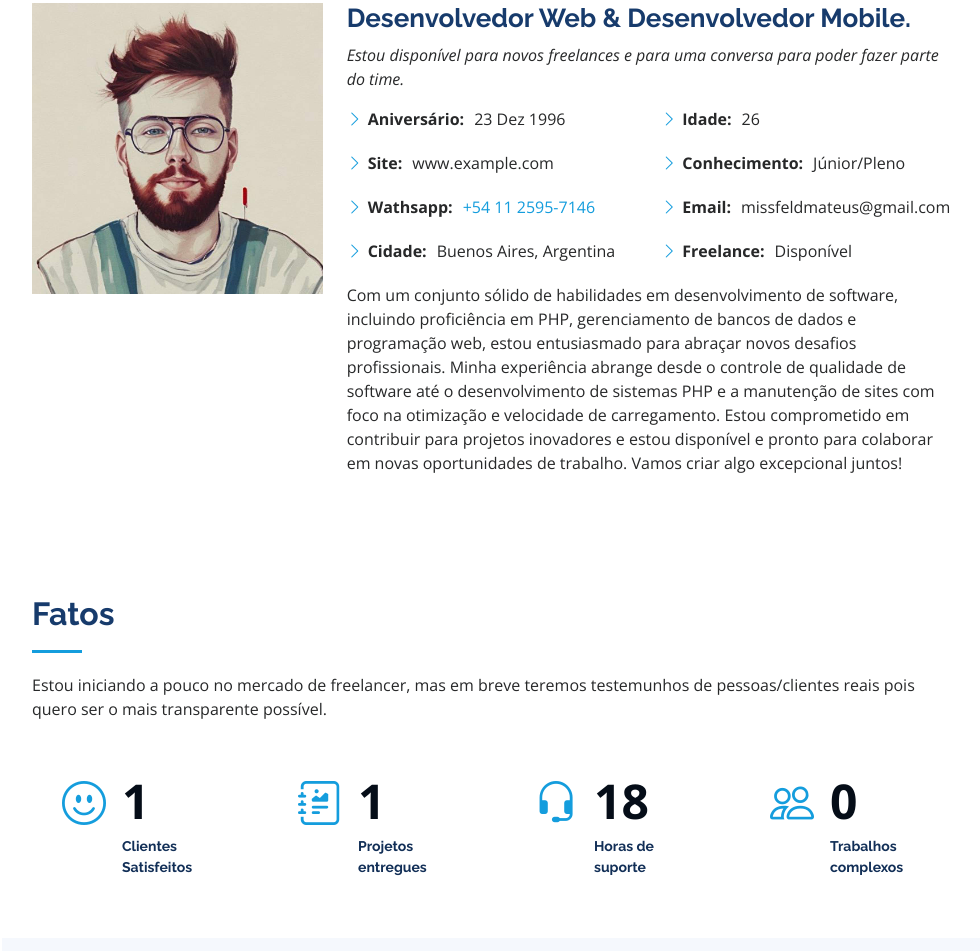
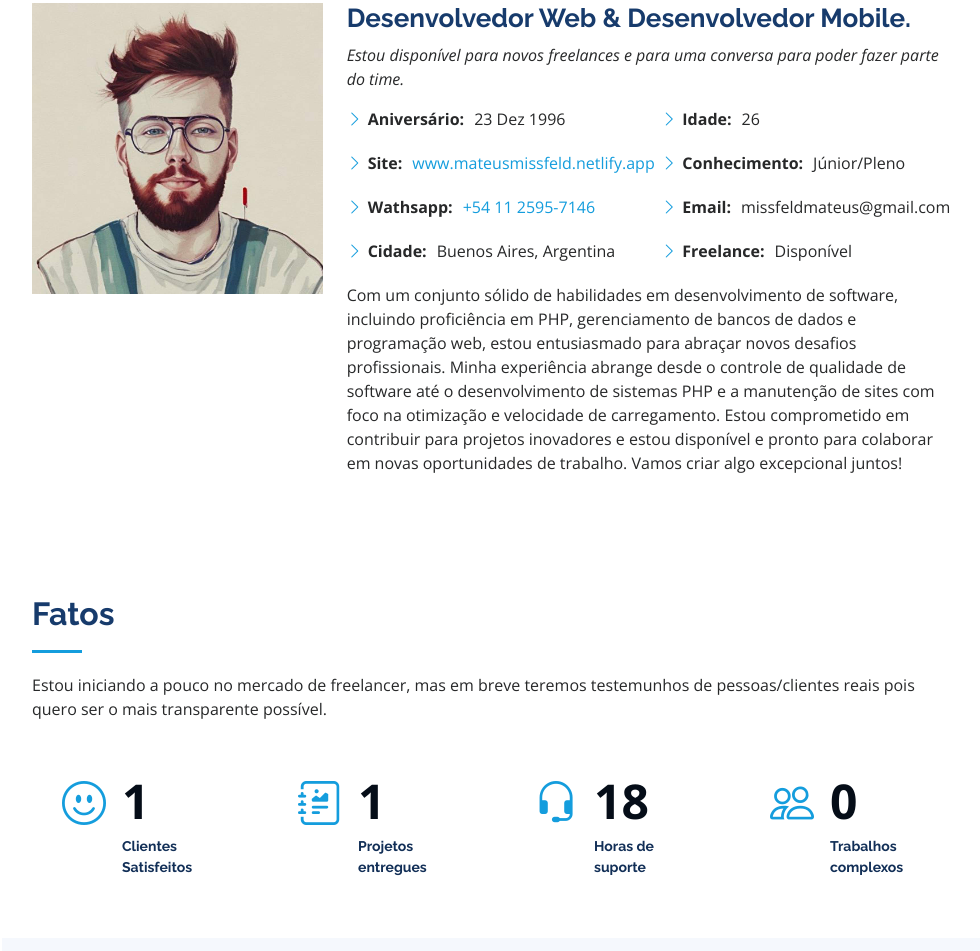
Before and after one commit to missfeld8/portfolio, a plain HTML site: page index.html in a window 1280 px wide. Shown: the part 1301-2252 px from the top of the page, without its empty margins (298-1278 px from the left). Drawn offline with nearby package versions, Linux system fonts and the light colour scheme.

Commit message:
update-site-portfolio
Faltava algumas informações, coloquei em ordem.

```diff
--- a/index.html
+++ b/index.html
@@ -125,7 +125,7 @@
               <div class="col-lg-6">
                 <ul>
                   <li><i class="bi bi-chevron-right"></i> <strong>Aniversário:</strong> <span>23 Dez 1996</span></li>
-                  <li><i class="bi bi-chevron-right"></i> <strong>Site:</strong> <span>www.example.com</span></li>
+                  <li><i class="bi bi-chevron-right"></i> <strong>Site:</strong> <a href="https://www.mateusmissfeld.netlify.app"><span>www.mateusmissfeld.netlify.app</span></a></li>
                   <li><i class="bi bi-chevron-right"></i> <strong>Wathsapp:</strong> <span><a href="https://wa.me/+541125957146">+54 11 2595-7146</a></span></li>
                   <li><i class="bi bi-chevron-right"></i> <strong>Cidade:</strong> <span>Buenos Aires, Argentina</span></li>
                 </ul>
```
